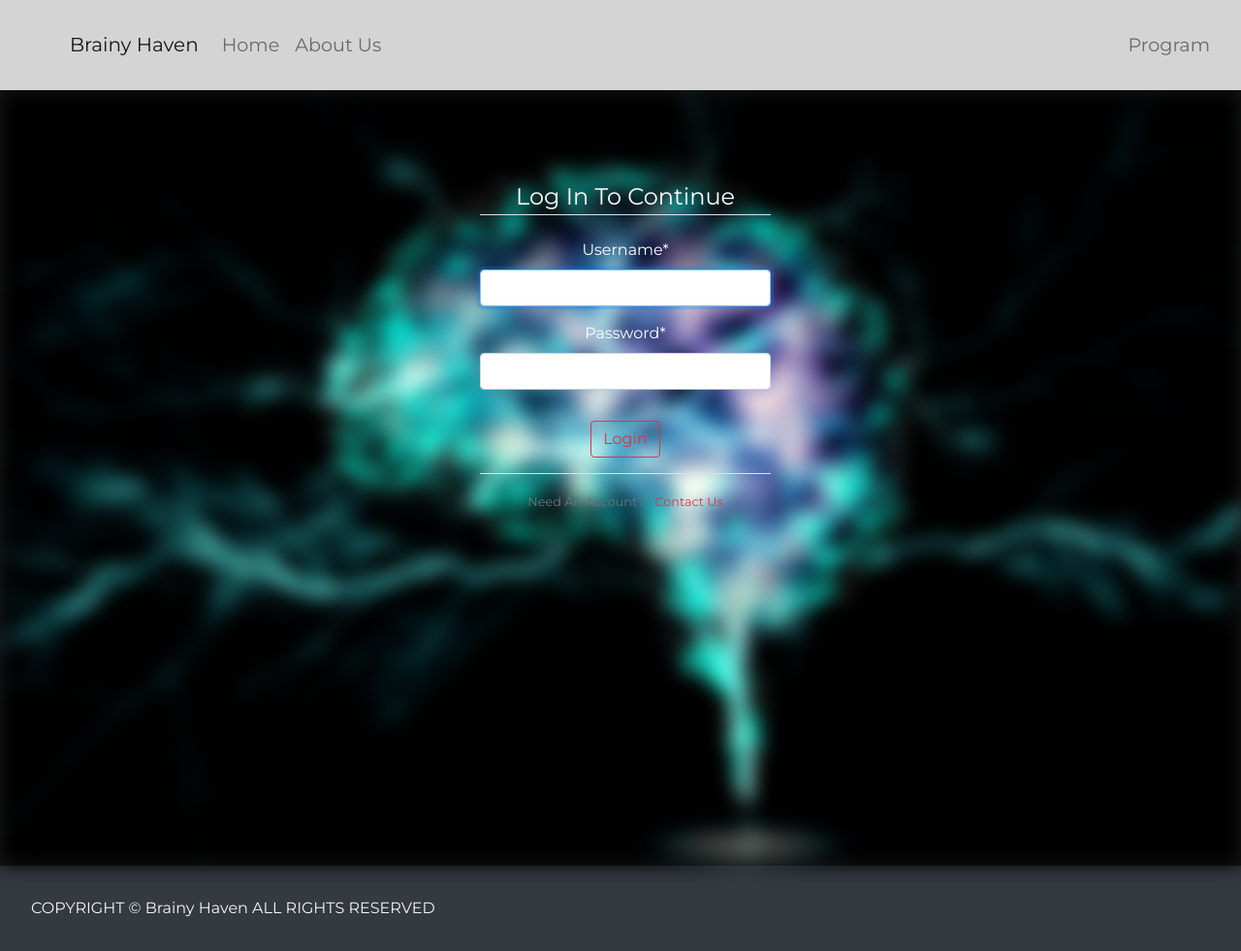
After one commit to sidudaav/BrainyHaven, a Django app: page /login/ in a window 1280 px wide. The commit adds this page. Shown: the whole page at 97% size. Run offline with Django 3.2, Linux system fonts and the light colour scheme; some libraries are stand-ins or nearby versions.

Commit message:
Added login

```diff
--- a/BrainyHaven/urls.py
+++ b/BrainyHaven/urls.py
@@ -1,7 +1,10 @@
 from django.contrib import admin
 from django.urls import path, include
+from django.contrib.auth import views as auth_views
 
 urlpatterns = [
     path('admin/', admin.site.urls),
-    path('', include('home.urls', namespace='home'))
+    path('', include('home.urls', namespace='home')),
+
+    path('login/', auth_views.LoginView.as_view(template_name='home/login.html'), name='login'),
 ]
--- /dev/null
+++ b/home/static/home/styles/login.css
@@ -0,0 +1,26 @@
+.content-section {
+    position: absolute;
+    z-index: 1;
+    top: 10%;
+    left: 50%;
+    margin-top: 105px;
+    margin-left: -145px;
+    width: 300px;
+    height: 350px;
+    text-align: center;
+    transition: all 500ms;
+  }
+
+.showcase::after {
+    content: '';
+    height: 100vh;
+    width: 100%;
+    background-image: url('/static/home/images/brain_showcase.jpg');
+    background-size: cover;
+    background-repeat: no-repeat;
+    background-position: center;
+    display: block;
+    filter: blur(10px);
+    -webkit-filter: blur(10px);
+    transition: all 500ms;
+}
--- a/home/templates/home/base.html
+++ b/home/templates/home/base.html
@@ -44,6 +44,11 @@
                     <a class="nav-link" href="{% url 'home:about' %}">About Us</a>
                 </li>
             </ul>
+            <ul class="nav navbar-nav ml-auto">
+                <li class="nav-item">
+                    <a class="nav-link" href="{% url 'home:program' %}">Program</a>
+                </li>
+            </ul>
         </div>
     </nav>
 
--- a/home/templates/home/home.html
+++ b/home/templates/home/home.html
@@ -8,7 +8,7 @@
 {% block content %}
 <header class="showcase">
     <div class="content">
-        <img src="{% static 'home/images/brainlogo.png' %}" alt="Brainy Haven" class="logo">
+        <img src="{% static 'home/images/brainlogo1.png' %}" alt="Brainy Haven" class="logo">
         <div class="title">
             Welcome To Brainy Haven!
         </div>
--- /dev/null
+++ b/home/templates/home/login.html
@@ -0,0 +1,29 @@
+{% extends 'home/base.html' %}
+{% load static %}
+{% load crispy_forms_tags %}
+
+{% block css %}
+<link rel="stylesheet" type="text/css" href="{% static 'home/styles/login.css' %}">
+{% endblock %}
+
+{% block content %}
+<header class="showcase">
+    <div class="content-section">
+        <form method="POST">
+            {% csrf_token %}
+            <fieldset class="form-group">
+                <legend class="border-bottom mb-4">Log In To Continue</legend>
+                {{ form|crispy }}
+            </fieldset>
+            <div class="form-group">
+                <button class="btn btn-outline-danger" type="submit">Login</button>
+            </div>
+        </form>
+        <div class="border-top pt-3">
+            <small class="text-muted">
+                Need An Account? <a class="ml-2 text-danger" href="#">Contact Us</a>
+            </small>
+        </div>
+    </div>
+</header>
+{% endblock %}
--- a/home/urls.py
+++ b/home/urls.py
@@ -5,5 +5,6 @@ app_name = 'home'
 
 urlpatterns = [
     path('', views.home, name='home'),
-    path('about/', views.about, name='about')
+    path('about/', views.about, name='about'),
+    path('program/', views.program, name='program'),
 ]
```
Also changed, not shown: BrainyHaven/settings.py (+7 -0 lines), home/templates/home/program.html (added, +10 -0 lines), home/views.py (+8 -0 lines), home/static/home/images/brainlogo1.png (added), home/static/home/styles/program.css (added).
